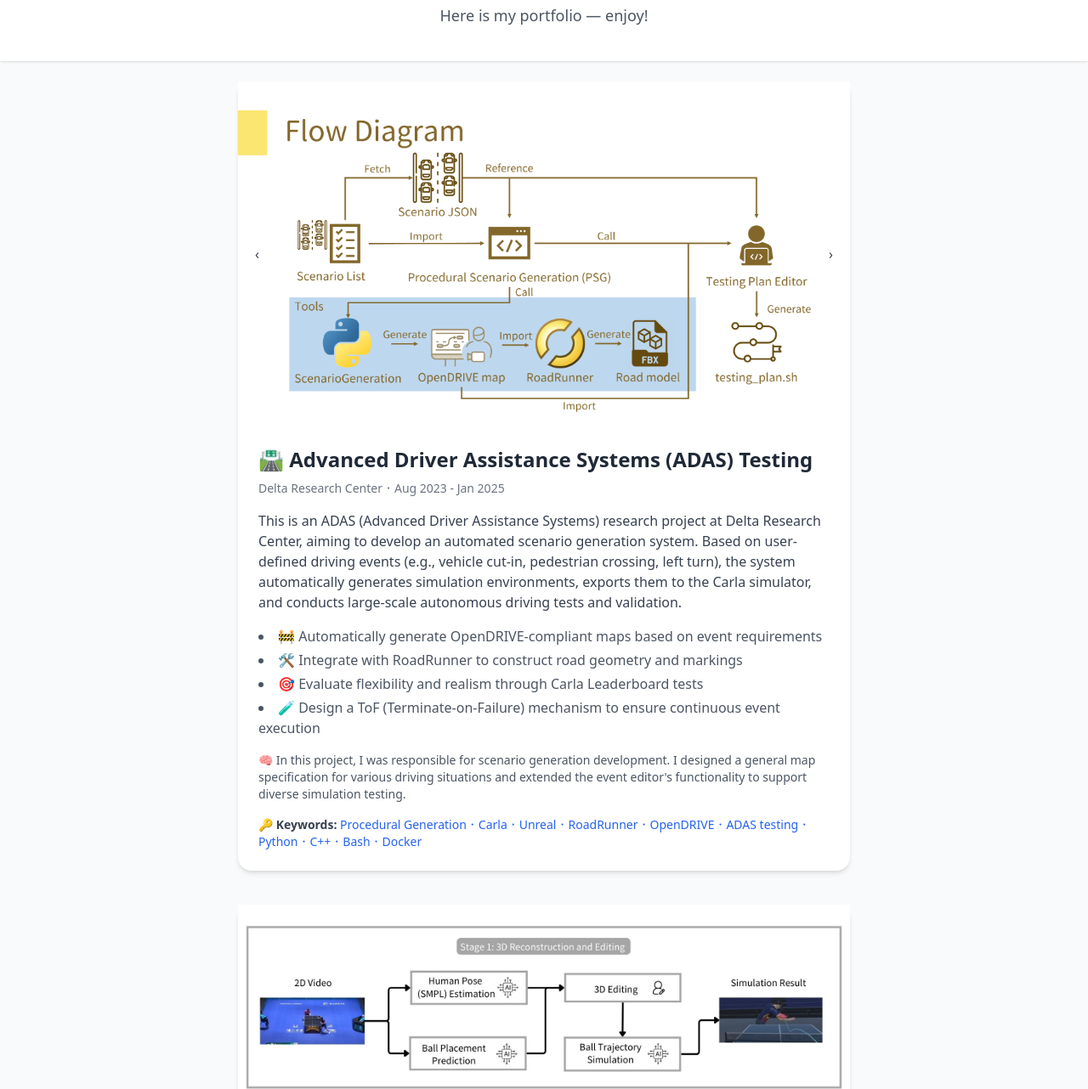
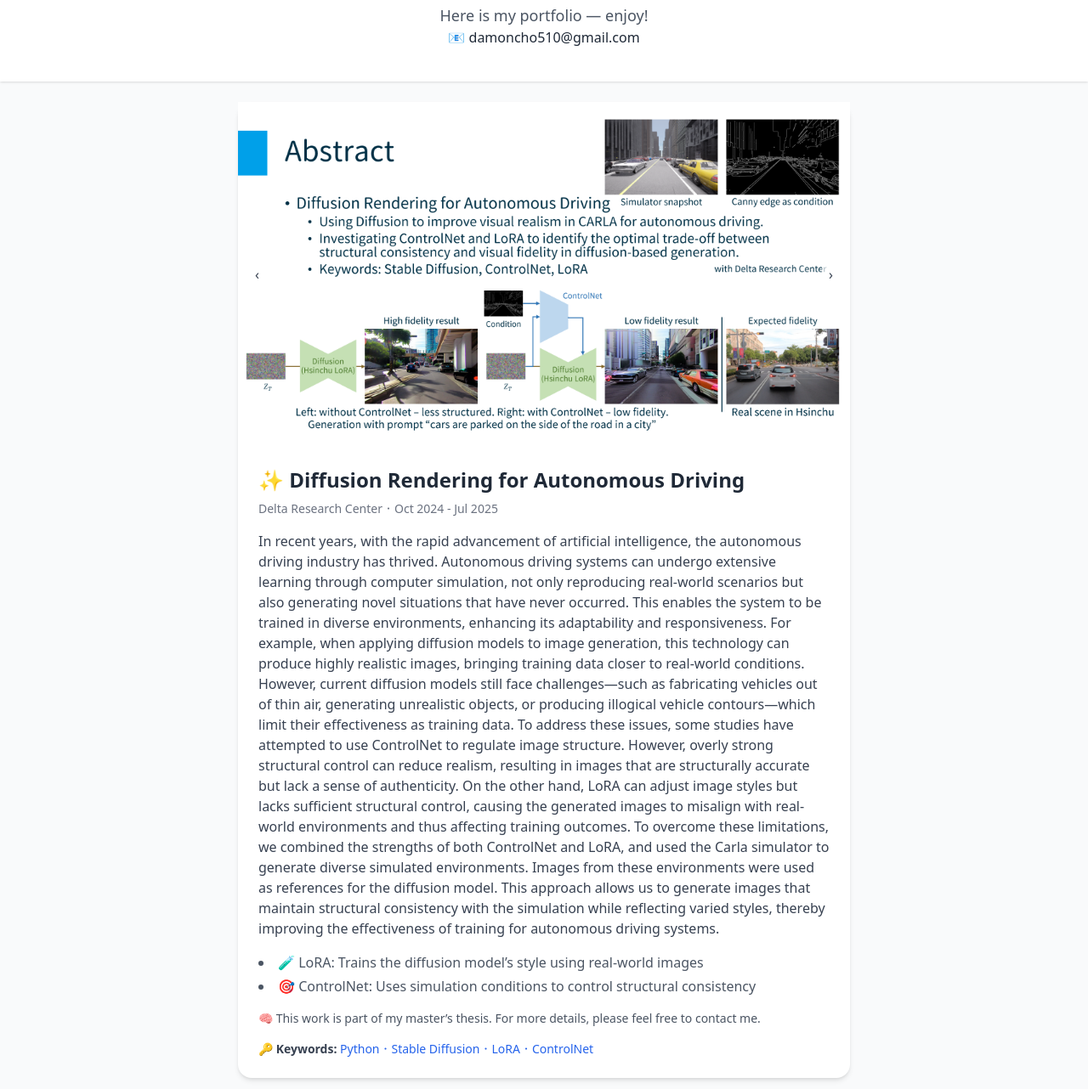
Before and after one commit to LittleLemon666/Portfolio, a plain HTML site: page index.html in a window 1280 px wide. Shown: the part 84-1366 px from the top of the page at 85% size. Drawn offline with nearby package versions, Linux system fonts and the light colour scheme.

Commit message:
Updated diffusion work

```diff
--- a/index.html
+++ b/index.html
@@ -13,10 +13,71 @@
   <header class="text-center py-10 bg-white shadow">
     <h1 class="text-4xl font-bold mb-2">Hi，I'm Chuan-Meng Chiu (邱耑萌)✨</h1>
     <p class="text-lg text-gray-600">Here is my portfolio — enjoy!</p>
+    <!-- Email 連結 -->
+    <p>
+      📧
+      <a href="mailto:damoncho510@gmail.com">damoncho510@gmail.com</a>
+    </p>
   </header>
 
   <main class="max-w-3xl mx-auto space-y-10 p-6">
     <!-- 作品卡片 -->
+    <div class="bg-white shadow-md rounded-2xl hover:shadow-lg transition"
+      x-data="{ slide: 0, images: ['dr1.png'], zoom: false, zoomImg: '' }">
+
+      <!-- 圖片展示區（圖片高度自適應、無裁切） -->
+      <div class="relative w-full">
+        <template x-for="(img, index) in images" :key="index">
+          <img x-show="slide === index" :src="'images/' + img" alt="擴散模型應用於自駕車訓練影像生成-平衡ControlNet與LoRA"
+            class="w-full h-auto transition duration-500 transform hover:scale-105 cursor-zoom-in"
+            @click="zoom = true; zoomImg = img" x-cloak />
+        </template>
+
+        <!-- 左右箭頭（不遮圖片內容） -->
+        <button @click="slide = (slide - 1 + images.length) % images.length"
+          class="absolute top-1/2 left-3 transform -translate-y-1/2 bg-white bg-opacity-70 rounded-full p-2 text-gray-700 hover:bg-opacity-100">
+          ‹
+        </button>
+        <button @click="slide = (slide + 1) % images.length"
+          class="absolute top-1/2 right-3 transform -translate-y-1/2 bg-white bg-opacity-70 rounded-full p-2 text-gray-700 hover:bg-opacity-100">
+          ›
+        </button>
+      </div>
+
+      <!-- 點擊放大 modal -->
+      <div x-show="zoom" x-transition
+        class="fixed inset-0 bg-black bg-opacity-80 flex items-center justify-center z-50">
+        <div class="relative max-w-[90%] max-h-[90%]">
+          <button @click="zoom = false"
+            class="absolute top-2 right-2 text-white bg-black bg-opacity-60 rounded-full px-3 py-1 text-xl hover:bg-opacity-90">
+            ✕
+          </button>
+          <img :src="'images/' + zoomImg" alt="放大圖" class="max-w-full max-h-full rounded shadow-xl" />
+        </div>
+      </div>
+
+      <!-- 文字介紹區塊 -->
+      <div class="p-6">
+        <h2 class="text-2xl font-bold mb-2">✨ Diffusion Rendering for Autonomous Driving</h2>
+        <p class="text-sm text-gray-500 font-medium mb-4">Delta Research Center．Oct 2024 - Jul 2025 </p>
+        <p class="text-gray-700 mb-4">
+          In recent years, with the rapid advancement of artificial intelligence, the autonomous driving industry has thrived. Autonomous driving systems can undergo extensive learning through computer simulation, not only reproducing real-world scenarios but also generating novel situations that have never occurred. This enables the system to be trained in diverse environments, enhancing its adaptability and responsiveness.
+          For example, when applying diffusion models to image generation, this technology can produce highly realistic images, bringing training data closer to real-world conditions. However, current diffusion models still face challenges—such as fabricating vehicles out of thin air, generating unrealistic objects, or producing illogical vehicle contours—which limit their effectiveness as training data. To address these issues, some studies have attempted to use ControlNet to regulate image structure. However, overly strong structural control can reduce realism, resulting in images that are structurally accurate but lack a sense of authenticity. On the other hand, LoRA can adjust image styles but lacks sufficient structural control, causing the generated images to misalign with real-world environments and thus affecting training outcomes.
+          To overcome these limitations, we combined the strengths of both ControlNet and LoRA, and used the Carla simulator to generate diverse simulated environments. Images from these environments were used as references for the diffusion model. This approach allows us to generate images that maintain structural consistency with the simulation while reflecting varied styles, thereby improving the effectiveness of training for autonomous driving systems.
+        </p>
+        <ul class="list-disc list-inside text-gray-600 space-y-1 mb-4">
+          <li>🧪 LoRA: Trains the diffusion model’s style using real-world images</li>
+          <li>🎯 ControlNet: Uses simulation conditions to control structural consistency</li>
+        </ul>
+        <p class="text-gray-600 text-sm">
+          🧠 This work is part of my master’s thesis. For more details, please feel free to contact me.
+        </p>
+        <div class="mt-4 text-sm">
+          <p><strong class="text-gray-700">🔑 Keywords: </strong><span class="text-blue-600 font-medium">Python．Stable Diffusion．LoRA．ControlNet</span></p>
+        </div>
+      </div>
+    </div>
+
     <div class="bg-white shadow-md rounded-2xl hover:shadow-lg transition"
       x-data="{ slide: 0, images: ['adas1.png', 'adas2.png', 'adas3.png', 'adas4.png'], zoom: false, zoomImg: '' }">
 
```
Also changed, not shown: images/dr1.png (added).
